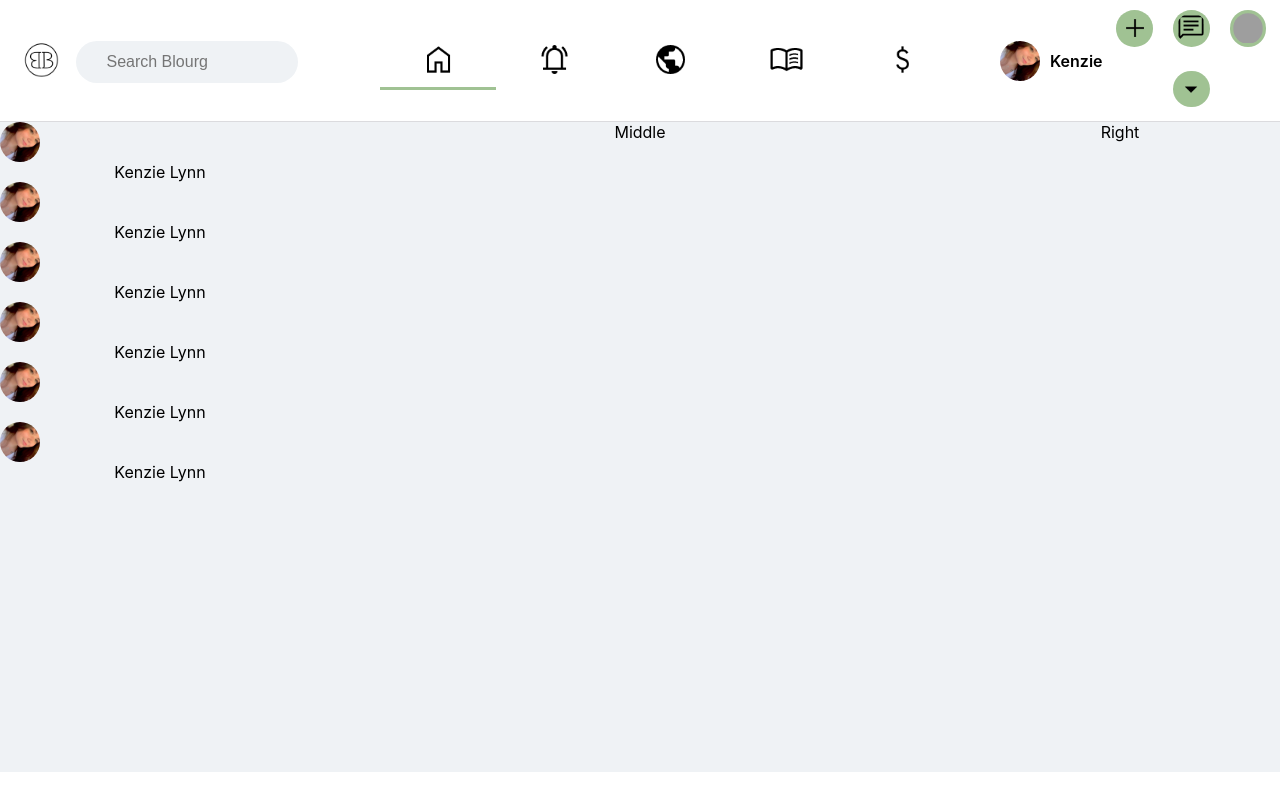
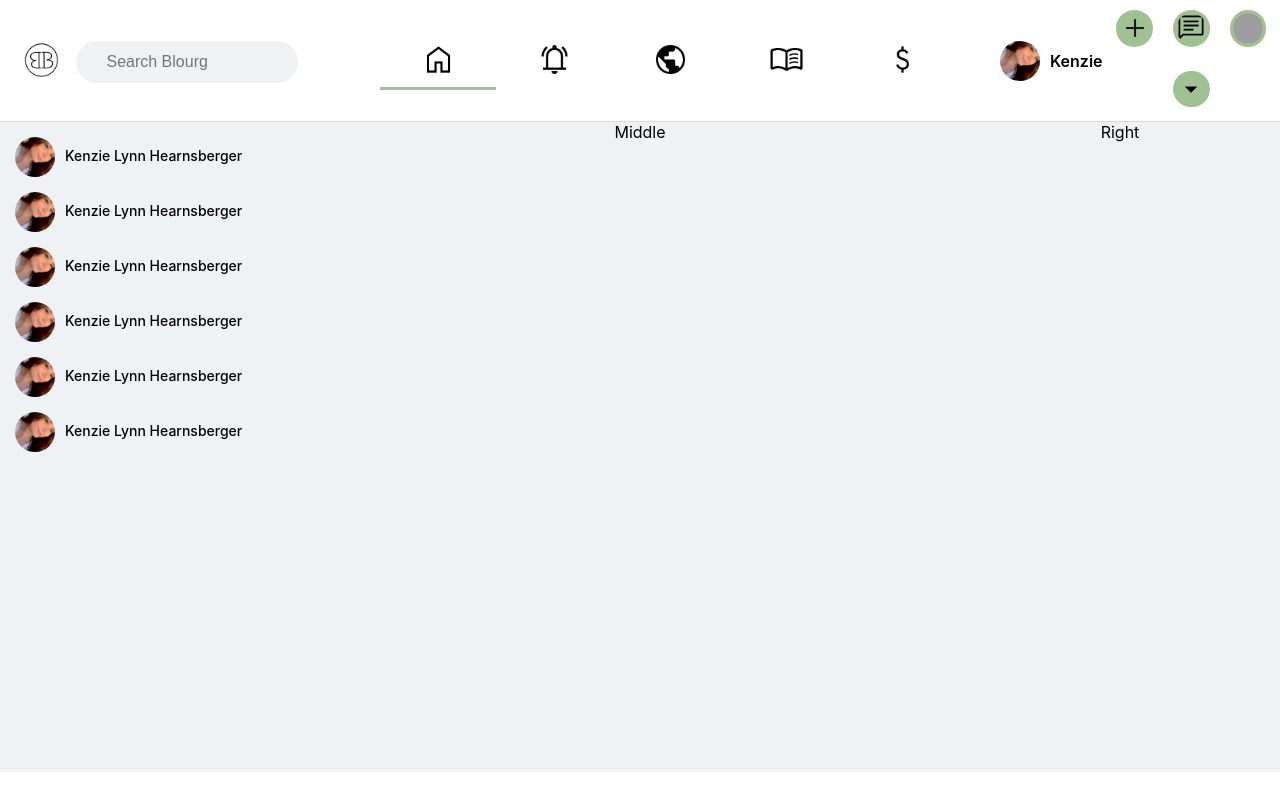
Before and after one commit to McKenzieLynn/Blourg, a React (Create React App) app: page / in a window 1280 px wide. Built offline with nearby package versions, Linux system fonts and the light colour scheme; grey boxes are pictures that could not be loaded.

Commit message:
Css for image layout

```diff
--- a/src/Components/MainPage/ImageLayout.js
+++ b/src/Components/MainPage/ImageLayout.js
@@ -1,5 +1,5 @@
 import React, { Component } from "react";
-import "./MainPage.css"
+import "./MainPage.css";
 import { Avatar } from "@mui/material";
 import PFP from "../../Images/PFPs/pfp.png";
 
@@ -15,7 +15,7 @@ class ImageLayout extends Component {
                     <Avatar classname="imagelayout__img" src={PFP} alt="PFP" />
                 </div>
                 <div className="imagelayout__text">      {/* Text section */}
-                    Kenzie Lynn
+                    Kenzie Lynn Hearnsberger
                 </div>
             </div>
         );
--- a/src/Components/MainPage/MainPage.css
+++ b/src/Components/MainPage/MainPage.css
@@ -2,3 +2,25 @@
     height: 650px;
     background-color: #eff2f5; /* Change??? */
 }
+
+/* LEFT SIDE IMAGE LAYOUT */
+
+.imagelayout__container {
+    display: flex;
+    margin: 15px;
+}
+
+.imagelayout__imglay {
+
+}
+
+.imagelayout__img {
+    max-height: 35px;
+    max-width: 35px;
+}
+
+.imagelayout__text {
+    font-weight: 500;
+    margin: 10px;
+    font-size: 14px;
+}
```
